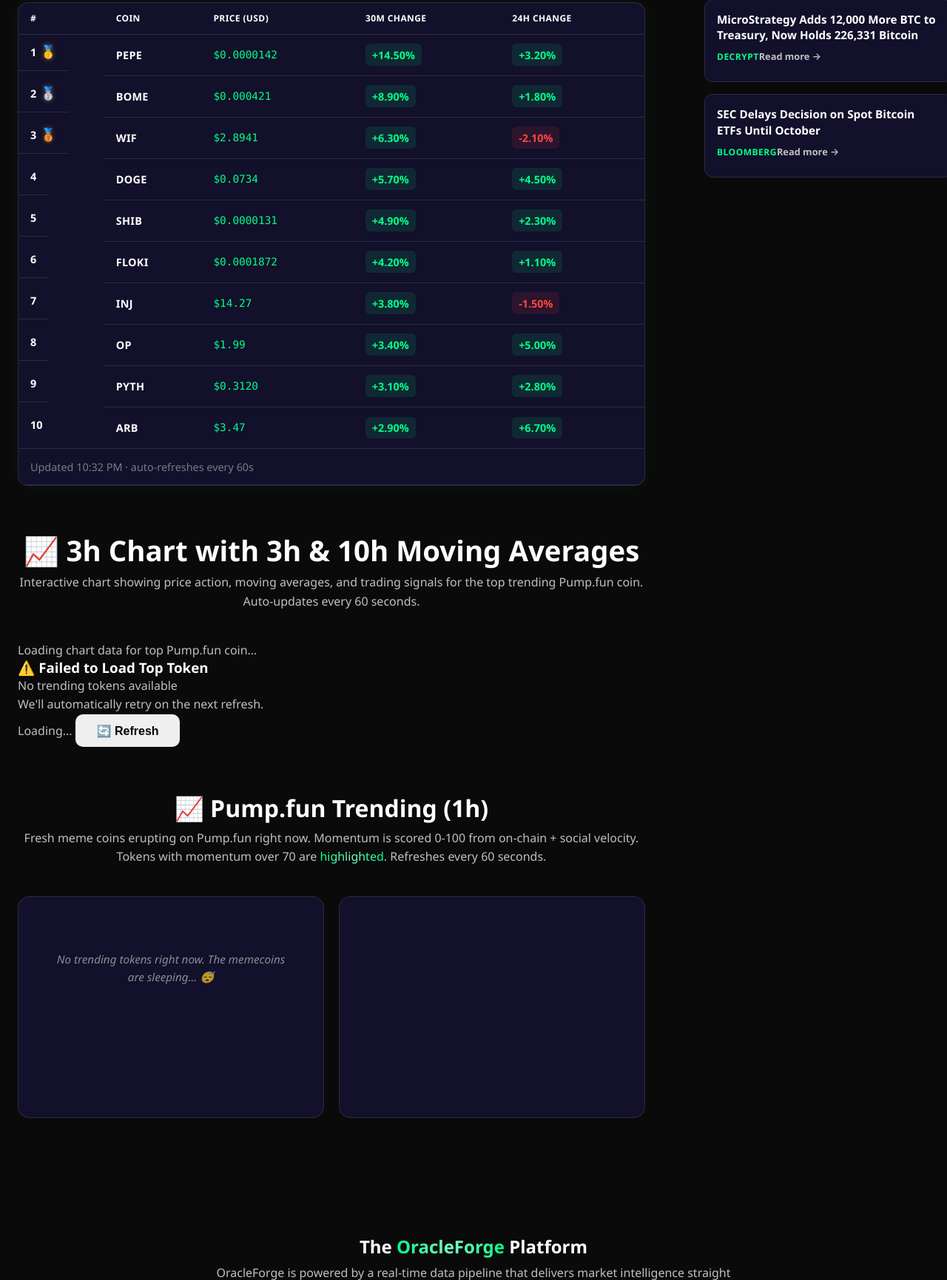
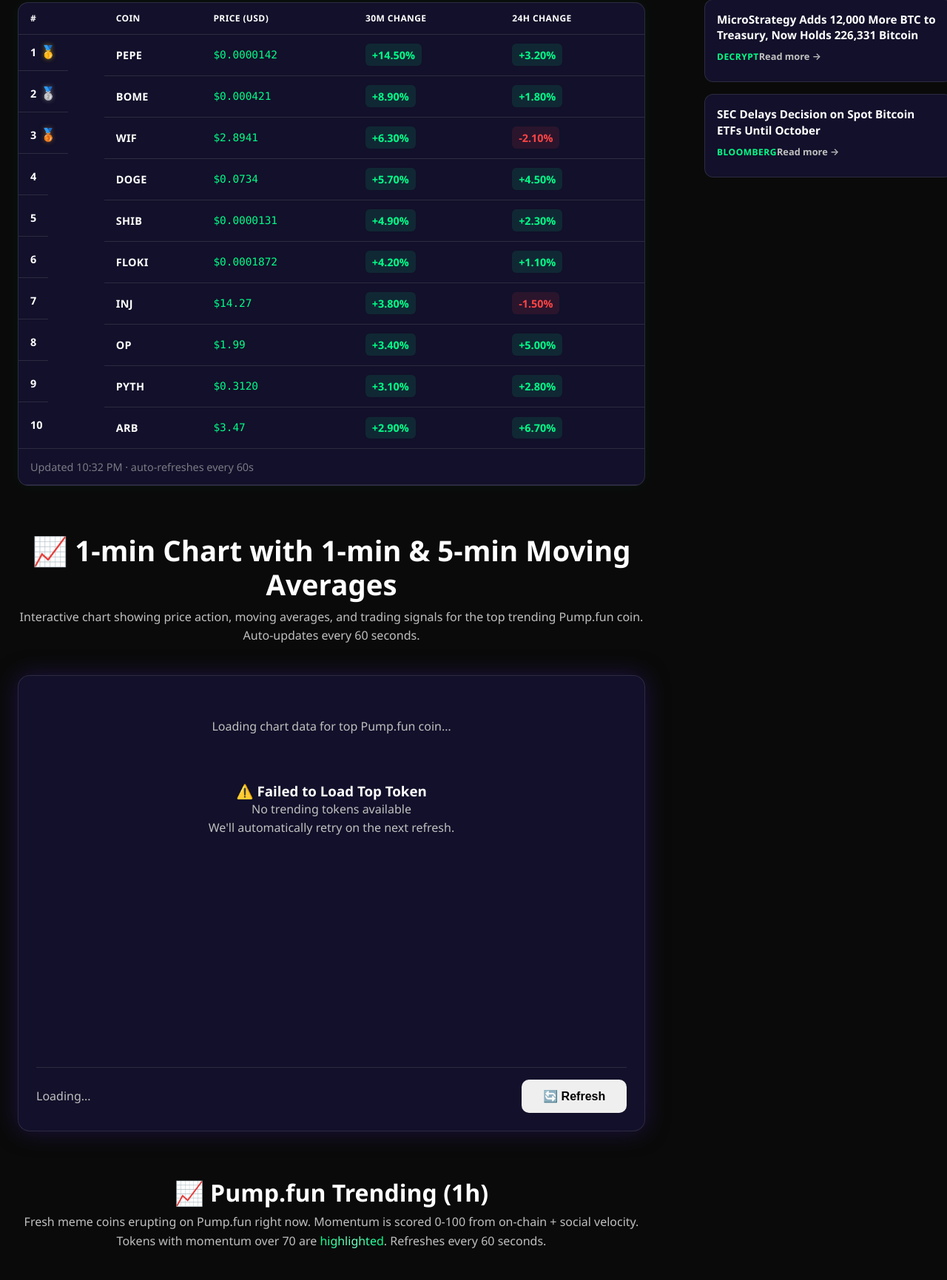
Before and after one commit to oracleforge8-maker/oracleforge-studios, a Flask app: page / in a window 1280 px wide. Shown: the part 1172-2903 px from the top of the page at 74% size. Run offline with Flask 3, Linux system fonts and the light colour scheme; data that the repository does not hold is empty; a map, chart or similar area stays blank.

Commit message:
Fix chart timeframe to 1-min with 1-min and 5-min moving averages

```diff
--- a/web/server.py
+++ b/web/server.py
@@ -132,24 +132,26 @@
 # renders — the same graceful-degradation pattern used by the ticker.
 # Refreshed by the frontend as needed.
 
-def _coingecko_chart_data(coin_id: str, timeframe: str = "3h") -> Dict[str, Any]:
+def _coingecko_chart_data(coin_id: str, timeframe: str = "1m") -> Dict[str, Any]:
     """Fetch OHLC data from CoinGecko and calculate moving averages.
 
     Args:
         coin_id: CoinGecko coin ID (e.g., "pepe", "bitcoin").
-        timeframe: Timeframe for the chart (default "3h").
+        timeframe: Timeframe for the chart (default "1m").
 
     Returns:
-        Dict with price_data, ma_3h, ma_10h, and signals.
+        Dict with price_data, ma_1m, ma_5m, and signals.
     """
     # Map timeframe to CoinGecko days parameter
     days_map = {
-        "3h": 1,  # 1 day for 3h chart
-        "1h": 1,  # 1 day for 1h chart
-        "4h": 2,  # 2 days for 4h chart
-        "1d": 7,  # 7 days for daily chart
+        "1m": 0.05,  # 1 hour for 1m chart (720 minutes / 1440 minutes per day)
+        "5m": 0.25,  # 6 hours for 5m chart
+        "15m": 0.5,  # 12 hours for 15m chart
+        "1h": 1,     # 1 day for 1h chart
+        "4h": 2,     # 2 days for 4h chart
+        "1d": 7,     # 7 days for daily chart
     }
-    days = days_map.get(timeframe, 1)
+    days = days_map.get(timeframe, 0.05)
 
     try:
         # Fetch OHLC data from CoinGecko
@@ -180,32 +182,36 @@
             price_data.append([timestamp, open_price, high, low, close, volume])
             closes.append(close)
 
-        # Calculate moving averages
-        ma_3h = []
-        ma_10h = []
+        # Calculate moving averages based on timeframe
+        ma_1m = []
+        ma_5m = []
+
+        # Determine MA periods based on timeframe
+        ma_1_period = 1  # 1-minute MA
+        ma_5_period = 5  # 5-minute MA
 
         for i in range(len(closes)):
-            if i >= 3:
-                ma_3h.append(sum(closes[i-3:i+1]) / 4)  # 3-period MA
+            if i >= ma_1_period:
+                ma_1m.append(sum(closes[i-ma_1_period:i+1]) / (ma_1_period + 1))  # 1-period MA
             else:
-                ma_3h.append(None)
+                ma_1m.append(None)
 
-            if i >= 10:
-                ma_10h.append(sum(closes[i-10:i+1]) / 11)  # 10-period MA
+            if i >= ma_5_period:
+                ma_5m.append(sum(closes[i-ma_5_period:i+1]) / (ma_5_period + 1))  # 5-period MA
             else:
-                ma_10h.append(None)
+                ma_5m.append(None)
 
         # Generate simple signals (for demo purposes)
         signals = []
         for i in range(1, len(closes)):
-            if i >= 10 and ma_3h[i] and ma_10h[i]:
-                if ma_3h[i] > ma_10h[i] and ma_3h[i-1] <= ma_10h[i-1]:
+            if i >= ma_5_period and ma_1m[i] and ma_5m[i]:
+                if ma_1m[i] > ma_5m[i] and (i == 1 or ma_1m[i-1] <= ma_5m[i-1]):
                     signals.append({
                         "time": price_data[i][0],
                         "type": "entry",
                         "price": closes[i]
                     })
-                elif ma_3h[i] < ma_10h[i] and ma_3h[i-1] >= ma_10h[i-1]:
+                elif ma_1m[i] < ma_5m[i] and (i == 1 or ma_1m[i-1] >= ma_5m[i-1]):
                     signals.append({
                         "time": price_data[i][0],
                         "type": "exit",
@@ -215,8 +221,8 @@
         return {
             "coin": coin_id.upper(),
             "price_data": price_data,
-            "ma_3h": ma_3h,
-            "ma_10h": ma_10h,
+            "ma_1m": ma_1m,
+            "ma_5m": ma_5m,
             "signals": signals
         }
 
@@ -225,8 +231,8 @@
         return {
             "coin": coin_id.upper(),
             "price_data": [],
-            "ma_3h": [],
-            "ma_10h": [],
+            "ma_1m": [],
+            "ma_5m": [],
             "signals": []
         }
 
@@ -254,8 +260,8 @@
 
     # Calculate mock moving averages
     closes = [candle[4] for candle in price_data]
-    ma_3h = [sum(closes[max(0, i-3):i+1]) / min(4, i+1) for i in range(len(closes))]
-    ma_10h = [sum(closes[max(0, i-10):i+1]) / min(11, i+1) for i in range(len(closes))]
+    ma_1m = [sum(closes[max(0, i-1):i+1]) / min(2, i+1) for i in range(len(closes))]
+    ma_5m = [sum(closes[max(0, i-5):i+1]) / min(6, i+1) for i in range(len(closes))]
 
     # Generate mock signals
     signals = []
@@ -274,8 +280,8 @@
     return {
         "coin": coin_id.upper(),
         "price_data": price_data,
-        "ma_3h": ma_3h,
-        "ma_10h": ma_10h,
+        "ma_1m": ma_1m,
+        "ma_5m": ma_5m,
         "signals": signals
     }
 
@@ -284,12 +290,12 @@
     """Chart data endpoint for a specific coin.
 
     Query params:
-        timeframe: Timeframe for the chart (default "3h").
+        timeframe: Timeframe for the chart (default "1m"). Supported: "1m", "5m", "15m", "1h", "4h", "1d".
 
     Returns:
-        JSON: {"coin", "price_data", "ma_3h", "ma_10h", "signals"}
+        JSON: {"coin", "price_data", "ma_1m", "ma_5m", "signals"}
     """
-    timeframe = request.args.get("timeframe", "3h")
+    timeframe = request.args.get("timeframe", "1m")
 
     if not config.env("COINGECKO_API_KEY"):
         log.info("Chart: no COINGECKO_API_KEY configured — serving mock data")
--- a/web/static/css/styles.css
+++ b/web/static/css/styles.css
@@ -888,6 +888,47 @@
 }
 
 /* ============================================================
+   Chart Styles
+   ============================================================ */
+
+.chart-container {
+    background: var(--card-bg);
+    border: 1px solid var(--border);
+    border-radius: 16px;
+    padding: 1.5rem;
+    margin: 1.5rem 0;
+    box-shadow: var(--glow-purple);
+}
+
+.chart-area {
+    width: 100%;
+    min-height: 400px;
+    height: 400px;
+}
+
+.chart-loading {
+    text-align: center;
+    padding: 2rem;
+    color: var(--silver);
+    font-size: 1rem;
+}
+
+.chart-info {
+    display: flex;
+    justify-content: space-between;
+    align-items: center;
+    margin-top: 1rem;
+    padding-top: 1rem;
+    border-top: 1px solid var(--border);
+}
+
+.chart-error {
+    text-align: center;
+    padding: 2rem;
+    color: var(--red);
+}
+
+/* ============================================================
    Market Ticker (Fixed Layout)
    ============================================================ */
 
--- a/web/static/js/main.js
+++ b/web/static/js/main.js
@@ -583,8 +583,8 @@
                 const timestamps = data.price_data.map(item => new Date(item[0]));
                 const prices = data.price_data.map(item => item[4]); // Close price
                 const volumes = data.price_data.map(item => item[5]); // Volume
-                const ma3h = data.ma_3h.filter(item => item !== null);
-                const ma10h = data.ma_10h.filter(item => item !== null);
+                         const ma1m = data.ma_1m.filter(item => item !== null);
+                         const ma5m = data.ma_5m.filter(item => item !== null);
                 const signals = data.signals || [];
 
                 // Create traces
@@ -600,24 +600,24 @@
                 ];
 
                 // Add MA traces if data exists
-                if (ma3h.length > 0) {
+                if (ma1m.length > 0) {
                     traces.push({
-                        x: timestamps.slice(3), // MA starts after 3 periods
-                        y: ma3h,
+                        x: timestamps.slice(1), // MA starts after 1 period
+                        y: ma1m,
                         type: 'scatter',
                         mode: 'lines',
-                        name: '3h MA',
+                        name: '1-min MA',
                         line: { color: '#ff7f0e', dash: 'dash', width: 2 }
                     });
                 }
 
-                if (ma10h.length > 0) {
+                if (ma5m.length > 0) {
                     traces.push({
-                        x: timestamps.slice(10), // MA starts after 10 periods
-                        y: ma10h,
+                        x: timestamps.slice(5), // MA starts after 5 periods
+                        y: ma5m,
                         type: 'scatter',
                         mode: 'lines',
-                        name: '10h MA',
+                        name: '5-min MA',
                         line: { color: '#2ca02c', dash: 'dot', width: 2 }
                     });
                 }
@@ -1105,8 +1105,8 @@
                 // Extract data for Plotly
                 const timestamps = data.price_data.map(item => new Date(item[0]));
                 const prices = data.price_data.map(item => item[4]); // Close price
-                const ma3h = data.ma_3h.filter(item => item !== null);
-                const ma10h = data.ma_10h.filter(item => item !== null);
+                const ma1m = data.ma_1m.filter(item => item !== null);
+                const ma5m = data.ma_5m.filter(item => item !== null);
 
                 // Create traces
                 const traces = [
@@ -1121,24 +1121,24 @@
                 ];
 
                 // Add MA traces if data exists
-                if (ma3h.length > 0) {
+                if (ma1m.length > 0) {
                     traces.push({
-                        x: timestamps.slice(3), // MA starts after 3 periods
-                        y: ma3h,
+                        x: timestamps.slice(1), // MA starts after 1 period
+                        y: ma1m,
                         type: 'scatter',
                         mode: 'lines',
-                        name: '3h MA',
+                        name: '1-min MA',
                         line: { color: '#ff7f0e', dash: 'dash' }
                     });
                 }
 
-                if (ma10h.length > 0) {
+                if (ma5m.length > 0) {
                     traces.push({
-                        x: timestamps.slice(10), // MA starts after 10 periods
-                        y: ma10h,
+                        x: timestamps.slice(5), // MA starts after 5 periods
+                        y: ma5m,
                         type: 'scatter',
                         mode: 'lines',
-                        name: '10h MA',
+                        name: '5-min MA',
                         line: { color: '#2ca02c', dash: 'dot' }
                     });
                 }
--- a/web/templates/home.html
+++ b/web/templates/home.html
@@ -80,11 +80,11 @@
             </div>
         </section>
 
-        <!-- ================= 3h Chart with Moving Averages ================= -->
+        <!-- ================= 1-min Chart with Moving Averages ================= -->
         <section class="chart-section">
             <div class="container">
                 <div class="section-head">
-                    <h2>📈 3h Chart with 3h & 10h Moving Averages</h2>
+                    <h2>📈 1-min Chart with 1-min & 5-min Moving Averages</h2>
                     <p class="section-sub">Interactive chart showing price action, moving averages, and trading signals for the top trending Pump.fun coin. Auto-updates every 60 seconds.</p>
                 </div>
                 <div class="chart-container">
```
